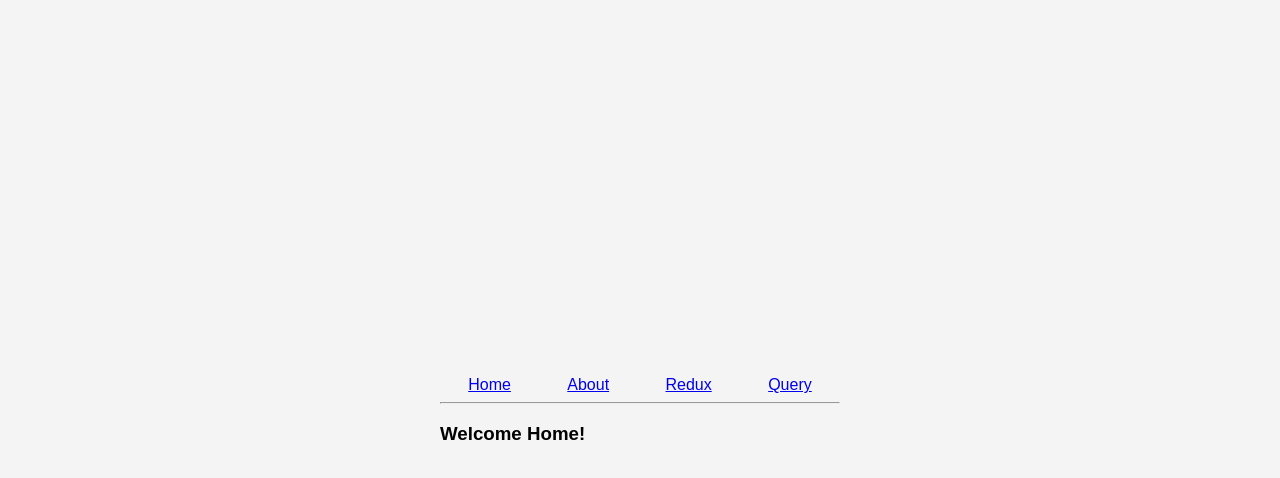
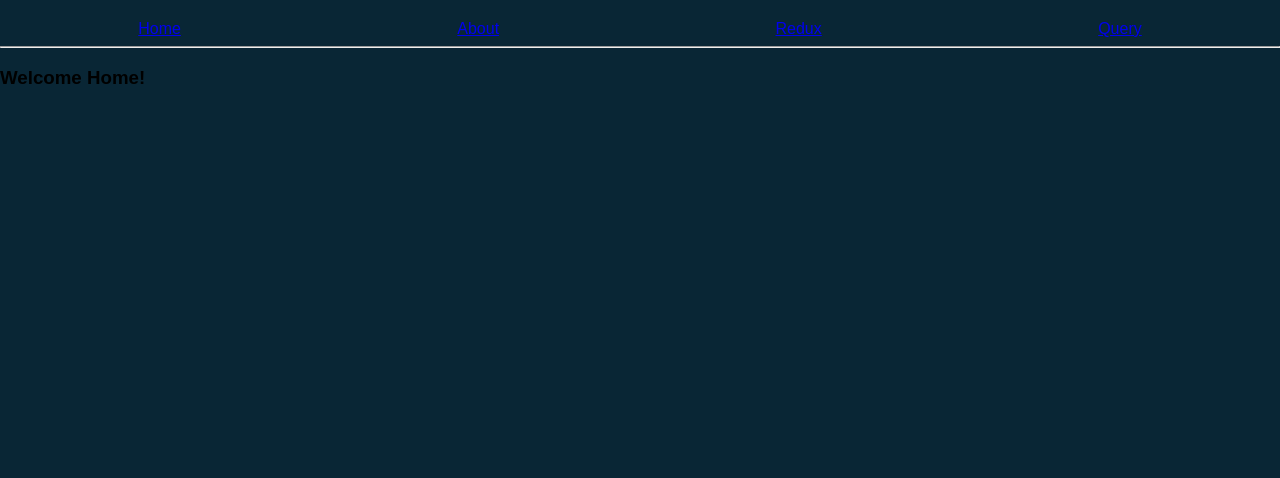
Before and after one commit to OBorgstrom/TodoReactRedux, a React (Vite) app: page / in a window 1280 px wide. Shown: the top 478 px of the page. Built offline with nearby package versions, Linux system fonts and the light colour scheme.

Commit message:
feat: added sass

```diff
--- a/package.json
+++ b/package.json
@@ -46,6 +46,7 @@
     "husky": "^9.0.10",
     "lint-staged": "^15.2.2",
     "prettier": "3.2.4",
+    "sass": "^1.70.0",
     "typescript": "^5.3.3",
     "vite": "^5.0.0"
   },
--- a/src/index.css
+++ b/src/index.scss
@@ -1,11 +1,10 @@
+$primary-color: #092635;
+
 body {
   font-family: 'Arial', sans-serif;
-  background-color: #f4f4f4;
+  background-color: $primary-color /*#f4f4f4*/;
   margin: 0;
   padding: 0;
-  display: flex;
-  justify-content: center;
-  align-items: center;
   min-height: 100vh;
   padding-top: 20px;
 }
--- a/src/main.tsx
+++ b/src/main.tsx
@@ -5,7 +5,7 @@ import { RouterProvider, createRouter } from '@tanstack/react-router'
 import { QueryClient, QueryClientProvider } from 'react-query'
 
 import { store } from './state/store'
-import './index.css'
+import './index.scss'
 import { routeTree } from './routeTree.gen'
 
 // Set up a Router instance
```
Also changed, not shown: 1 other file (tests, documents, lock files or other folders).
